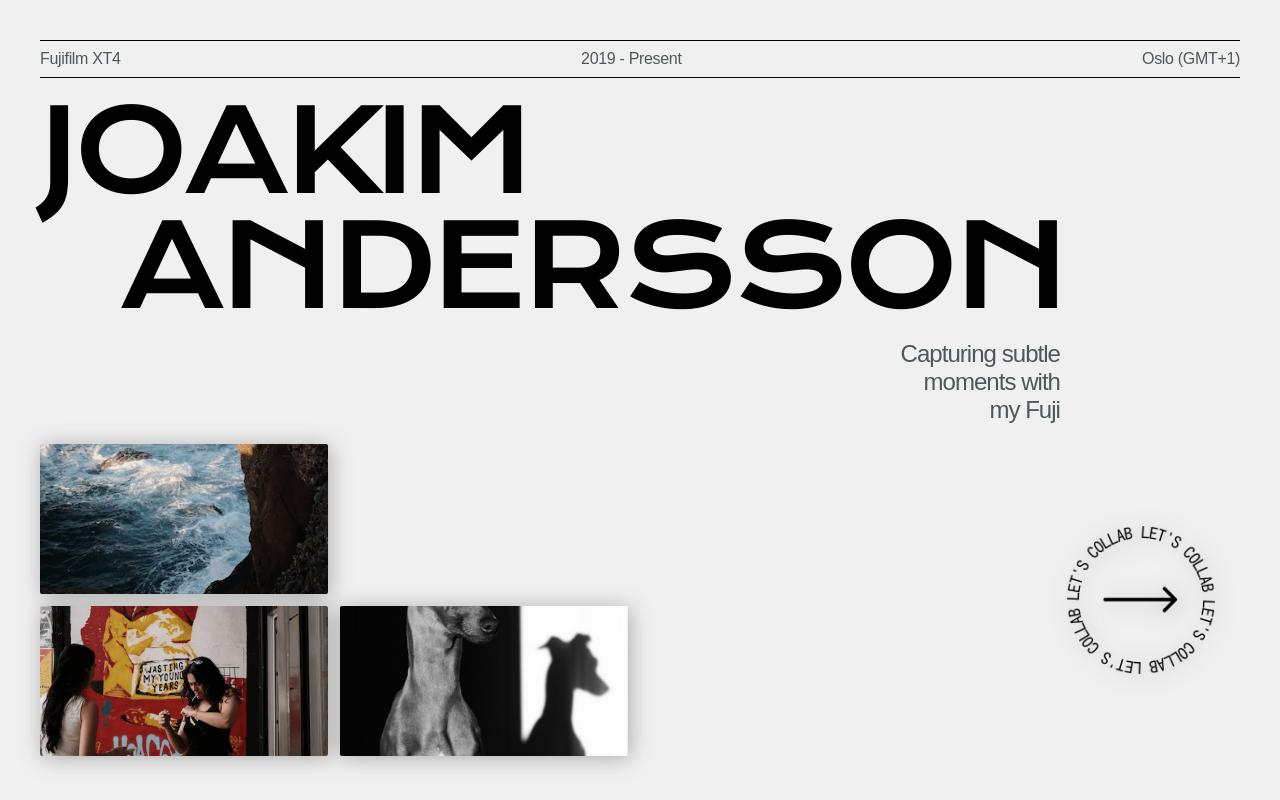
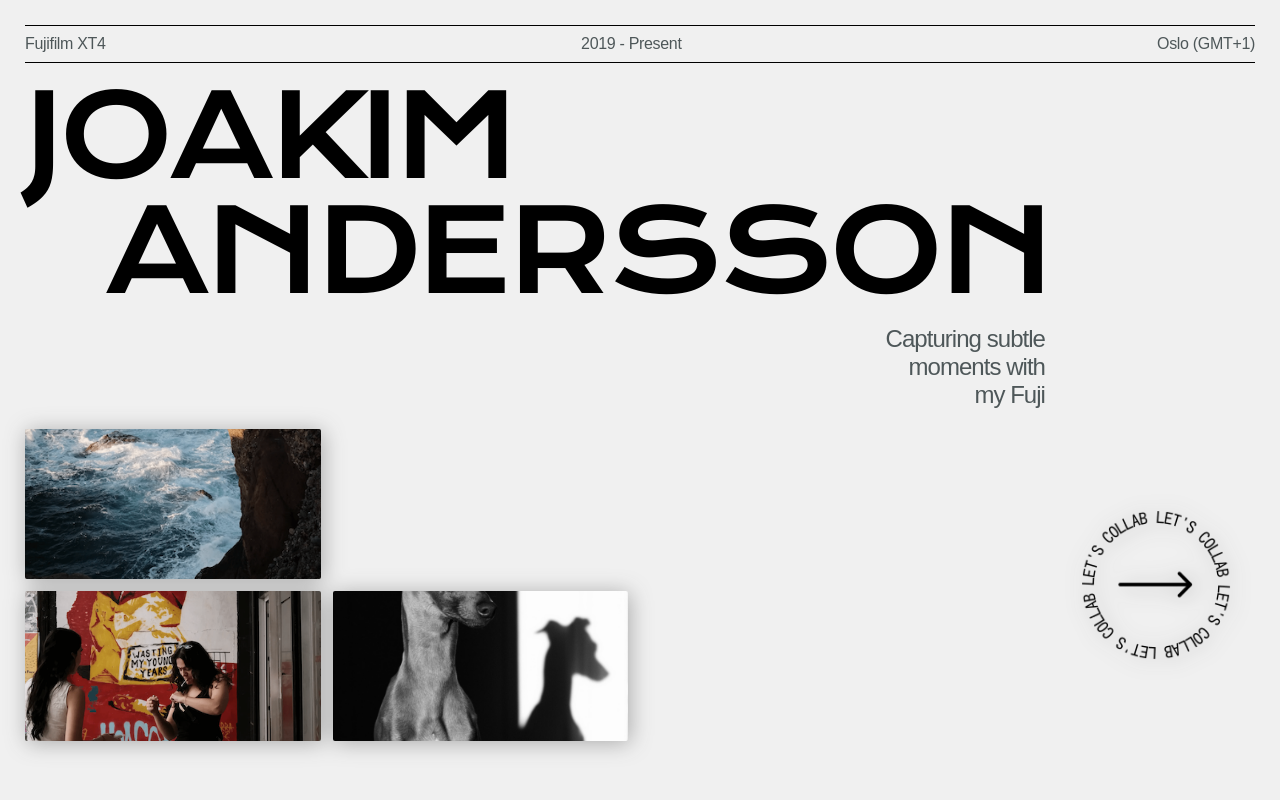
Before and after one commit to Joakim-Andersson/photo-portfolio, a Next.js app: page / in a window 1280 px wide. Shown: the top 800 px of the page. Built offline with nearby package versions, Linux system fonts and the light colour scheme; no server answers; a web font is replaced by a local one.

Commit message:
smaller margins

```diff
--- a/src/app/globals.css
+++ b/src/app/globals.css
@@ -11,7 +11,11 @@
 
 html {
   background-color: var(--bg-color);
-  padding: 2rem;
+  padding: 25px;
+}
+
+body {
+  margin: 0;
 }
 
 h1 {
```
